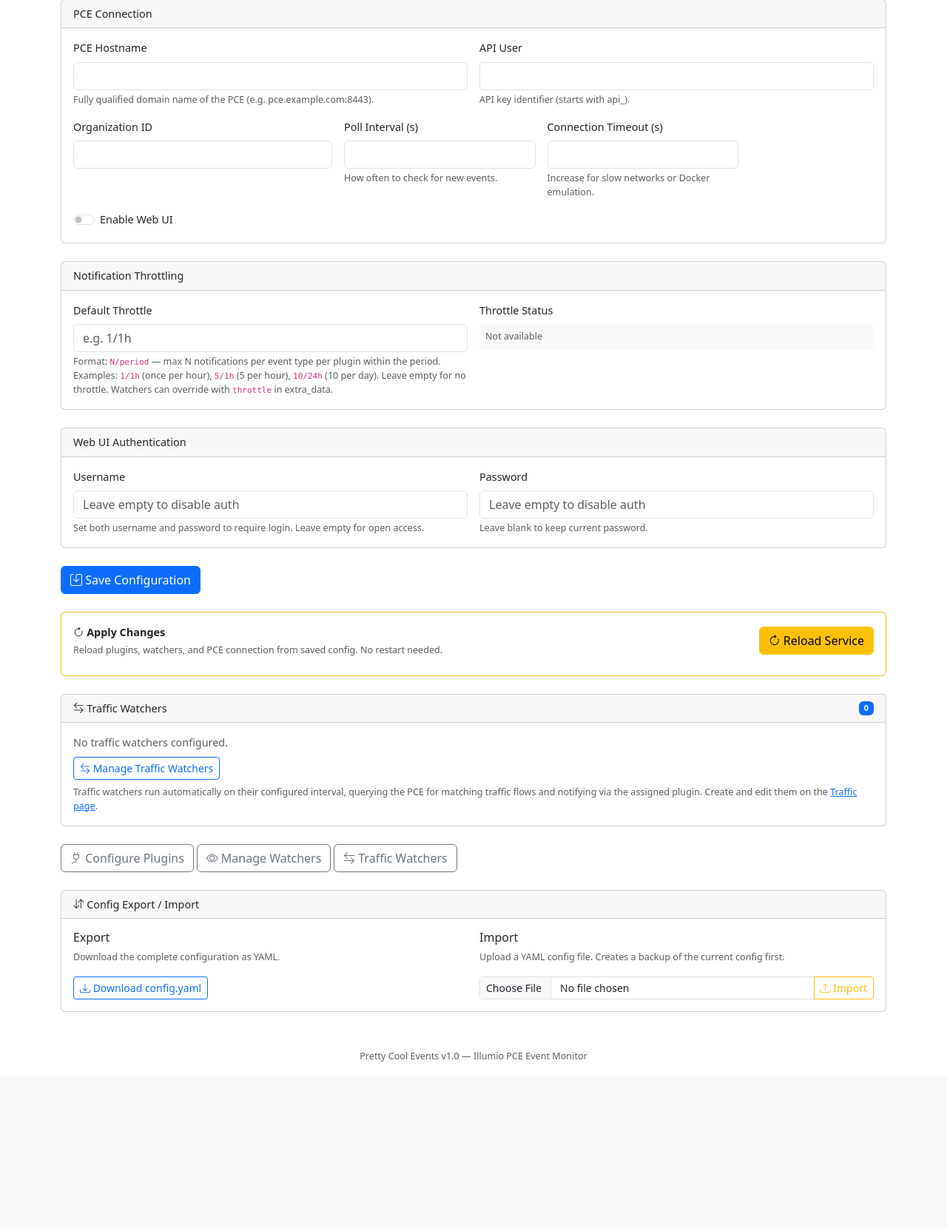
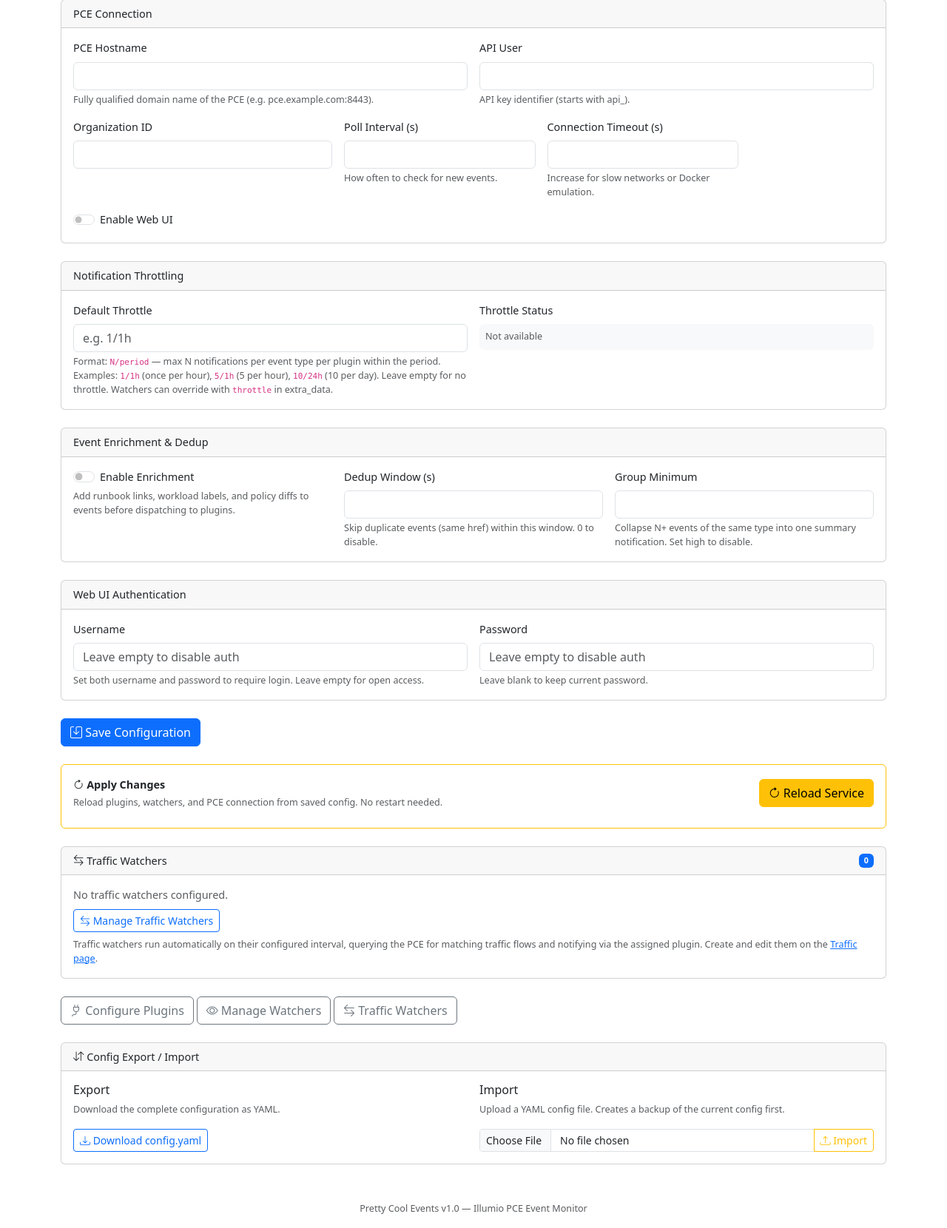
Before and after one commit to alexgoller/illumio-pretty-cool-events, a Python web app: template pretty_cool_events/web/templates/config.html in a window 1280 px wide. Shown: the part 164-1824 px from the top of the page at 74% size. Before the commit the page ends 1599 px from the top, so only its background shows below. Run offline with Jinja, Linux system fonts and the light colour scheme; the template is opened without the code that fills it, so the values that code supplies are empty.

Commit message:
Add enrichment & dedup settings to the Configuration page
New "Event Enrichment & Dedup" card on the config page with:
- Enable Enrichment toggle (runbooks, workload labels, policy diffs)
- Dedup Window (seconds) - skip duplicate events within this window
- Group Minimum - collapse N+ events of same type into one summary

All three fields saved to config YAML and applied on reload.
POST handler uses contextlib.suppress for safe int parsing.

Co-Authored-By: Claude Opus 4.6 (1M context) <noreply@anthropic.com>

```diff
--- a/pretty_cool_events/config.py
+++ b/pretty_cool_events/config.py
@@ -371,6 +371,9 @@ def save_config(config: AppConfig, path: Path | str, backup: bool = True) -> Non
         "httpd_password": config.httpd.password,
         "default_template": config.default_template,
         "throttle_default": config.throttle_default,
+        "enrich_events": config.enrich_events,
+        "dedup_window": config.dedup_window,
+        "group_min": config.group_min,
         "plugin_config": config.plugin_config,
     }
 
--- a/pretty_cool_events/web/templates/config.html
+++ b/pretty_cool_events/web/templates/config.html
@@ -61,6 +61,31 @@
         <div class="col-md-6">
           <label class="form-label">Throttle Status</label>
           <div id="throttle-status" class="p-2 bg-body-tertiary rounded small">Loading...</div>
+        </div>
+      </div>
+    </div>
+  </div>
+
+  <div class="card mb-4">
+    <div class="card-header">Event Enrichment & Dedup</div>
+    <div class="card-body">
+      <div class="row g-3">
+        <div class="col-md-4">
+          <div class="form-check form-switch">
+            <input class="form-check-input" type="checkbox" id="enrich_events" name="enrich_events" {% if config.enrich_events %}checked{% endif %}>
+            <label class="form-check-label" for="enrich_events">Enable Enrichment</label>
+          </div>
+          <div class="form-text">Add runbook links, workload labels, and policy diffs to events before dispatching to plugins.</div>
+        </div>
+        <div class="col-md-4">
+          <label for="dedup_window" class="form-label">Dedup Window (s)</label>
+          <input type="number" class="form-control" id="dedup_window" name="dedup_window" value="{{ config.dedup_window }}">
+          <div class="form-text">Skip duplicate events (same href) within this window. 0 to disable.</div>
+        </div>
+        <div class="col-md-4">
+          <label for="group_min" class="form-label">Group Minimum</label>
+          <input type="number" class="form-control" id="group_min" name="group_min" value="{{ config.group_min }}">
+          <div class="form-text">Collapse N+ events of the same type into one summary notification. Set high to disable.</div>
         </div>
       </div>
     </div>
```
Also changed, not shown: pretty_cool_events/web/routes.py (+9 -0 lines).
